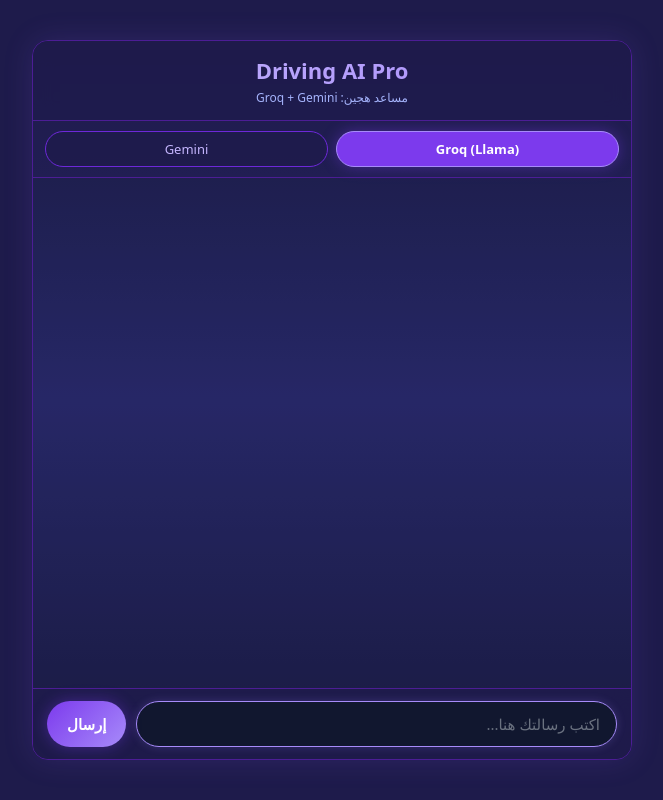
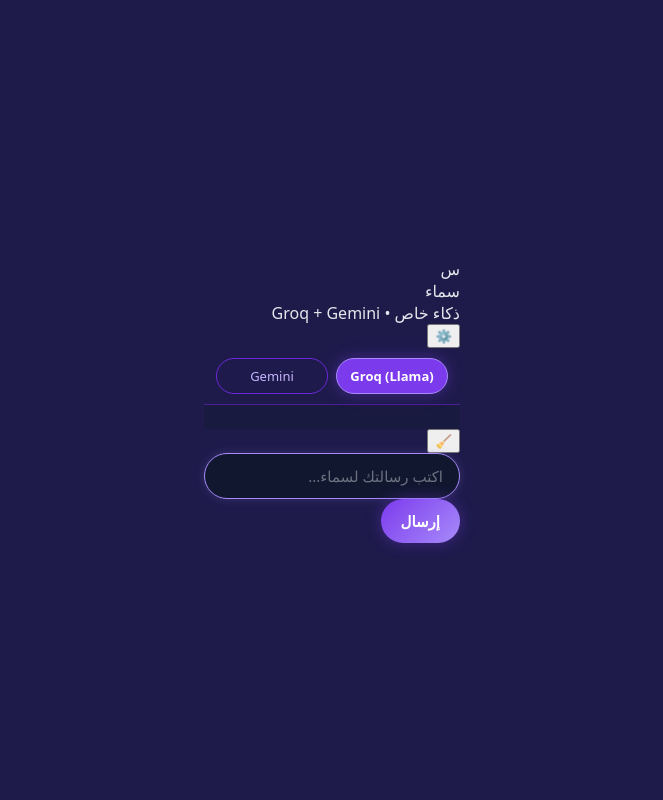
Before and after one commit to aicoogoo-lab/Coogoo-ai, a Flask app: template templates/index.html in a window 1280 px wide. Shown: the whole page, without its empty margins (308-971 px from the left). Run offline with Flask 3, Linux system fonts and the light colour scheme; the template is opened without the code that fills it, so the values that code supplies are empty; parts of the project's set-up code (start-up, migrations or seed data) failed here and were passed over.

Commit message:
Update index.html for Sky AI branding and layout

```diff
--- a/templates/index.html
+++ b/templates/index.html
@@ -2,14 +2,21 @@
 <html lang="ar" dir="rtl">
 <head>
   <meta charset="UTF-8" />
-  <title>Driving AI Pro</title>
-  <link rel="stylesheet" href="/static/style.css" />
+  <title>سماء – Sky AI</title>
+  <meta name="viewport" content="width=device-width, initial-scale=1" />
+  <link rel="stylesheet" href="/static/css/style.css" />
 </head>
 <body>
-  <div class="app">
-    <header class="header">
-      <h1>Driving AI Pro</h1>
-      <p>مساعد هجين: Groq + Gemini</p>
+  <div class="chat-app">
+    <header class="top-bar">
+      <div class="title-block">
+        <div class="avatar">س</div>
+        <div>
+          <div class="app-name">سماء</div>
+          <div class="app-subtitle">ذكاء خاص • Groq + Gemini</div>
+        </div>
+      </div>
+      <button id="settings-btn" class="icon-btn">⚙️</button>
     </header>
 
     <div class="model-switch">
@@ -19,19 +26,46 @@
 
     <main class="chat-container">
       <div id="messages" class="messages"></div>
-      <div id="typing" class="typing hidden">المساعد يكتب الآن…</div>
+      <div id="typing" class="typing hidden">
+        <span class="dot"></span><span class="dot"></span><span class="dot"></span>
+      </div>
     </main>
 
-    <footer class="input-area">
-      <input
-        id="message-input"
-        type="text"
-        placeholder="اكتب رسالتك هنا..."
-      />
-      <button id="send-btn">إرسال</button>
+    <footer class="bottom-bar">
+      <button id="clear-btn" class="icon-btn small">🧹</button>
+      <div class="input-wrapper">
+        <input id="message-input" type="text" placeholder="اكتب رسالتك لسماء..." />
+      </div>
+      <button id="send-btn" class="send-btn">إرسال</button>
     </footer>
+
+    <!-- لوحة الإعدادات -->
+    <div id="settings-panel" class="settings-panel hidden">
+      <div class="settings-header">
+        <span>الإعدادات</span>
+        <button id="close-settings" class="icon-btn">✖️</button>
+      </div>
+      <div class="settings-body">
+        <div class="settings-item">
+          <label>النموذج الافتراضي</label>
+          <select id="default-model">
+            <option value="groq">Groq (Llama)</option>
+            <option value="gemini">Gemini</option>
+          </select>
+        </div>
+        <div class="settings-item">
+          <label>نبرة المساعد</label>
+          <select id="tone-select">
+            <option value="balanced">سماء (افتراضي)</option>
+            <option value="casual">ودودة</option>
+            <option value="formal">رسمية</option>
+          </select>
+        </div>
+        <p class="settings-note">هذه الإعدادات قيد التطوير الكامل.</p>
+      </div>
+    </div>
   </div>
 
-  <script src="/static/script.js"></script>
+  <script src="/static/js/script.js"></script>
 </body>
 </html>
```
